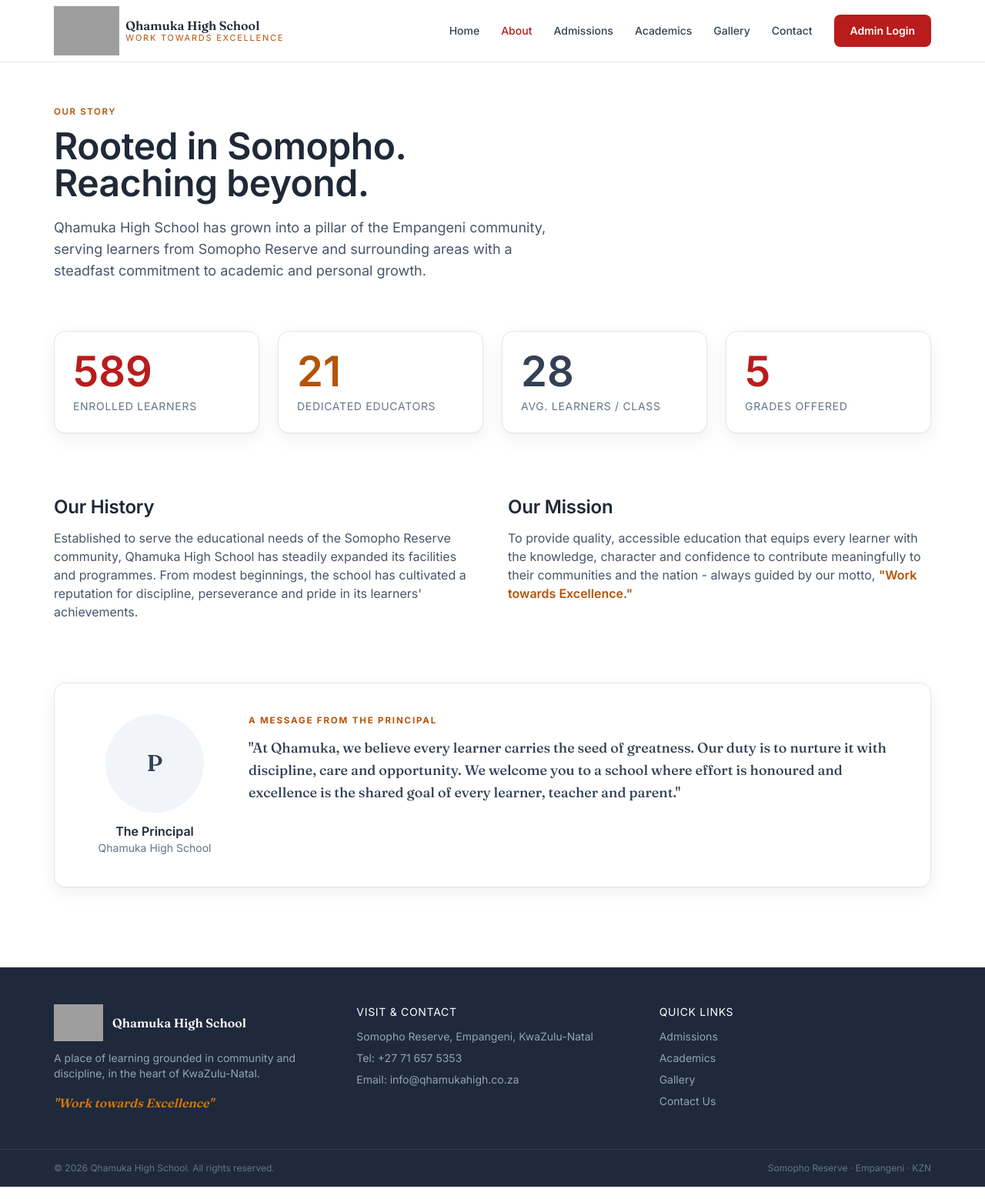
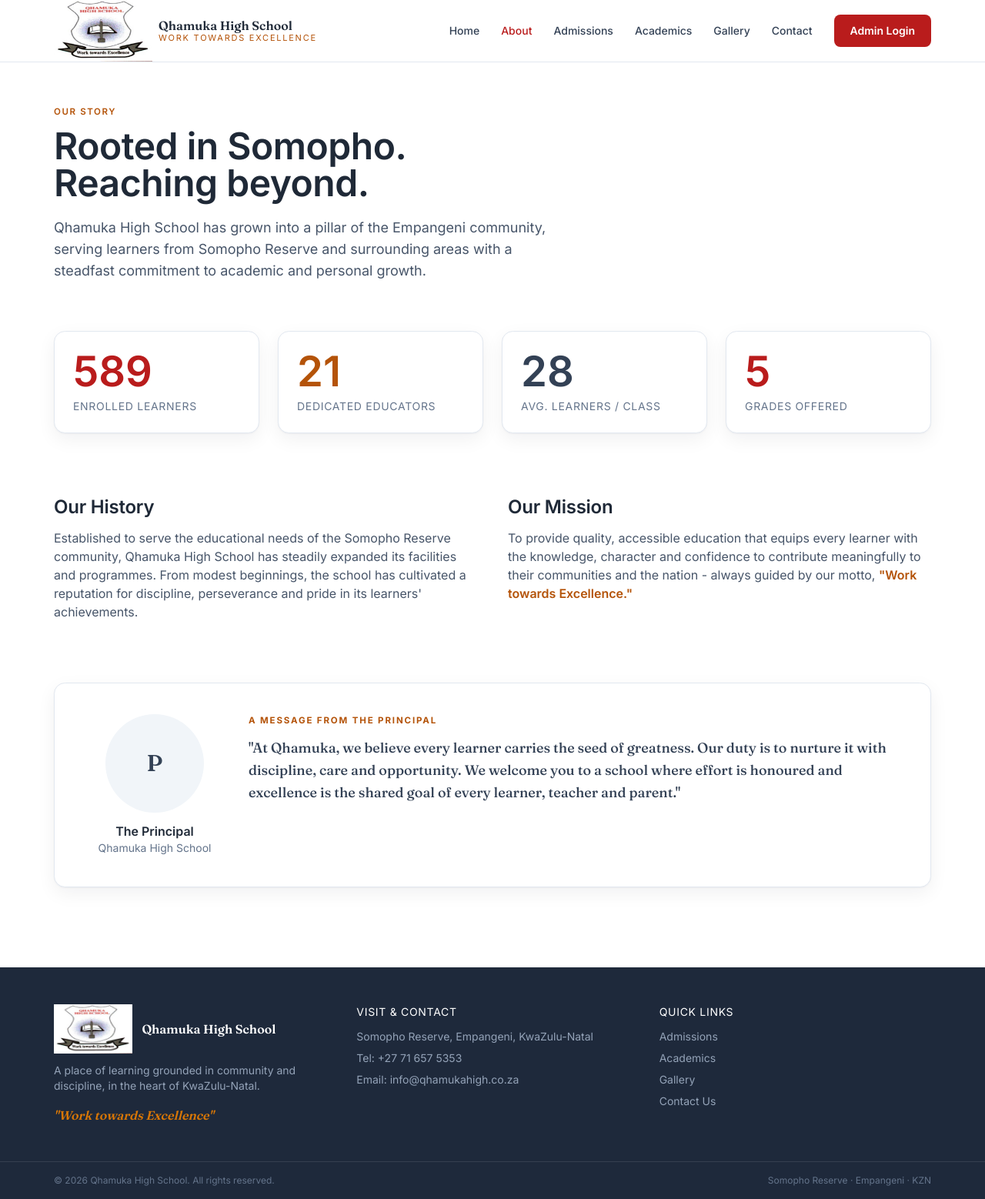
Before and after one commit to alwande-tech06/Qhamuka-High-School, a Flask app: page /about in a window 1280 px wide. Shown: the whole page at 77% size. Run offline with Flask 3, Linux system fonts and the light colour scheme; some libraries are stand-ins or nearby versions; grey boxes are pictures that could not be loaded.

Commit message:
increase logo size

```diff
--- a/app/templates/auth/login.html
+++ b/app/templates/auth/login.html
@@ -13,7 +13,7 @@
 
   <!-- Top-left logo linking home -->
   <a href="{{ url_for('main.home') }}" class="fixed top-4 left-5">
-    <img src="{{ url_for('static', filename='images/logo.png') }}" alt="Qhamuka High School" class="h-14 w-auto object-contain">
+    <img src="{{ url_for('static', filename='images/logo.jpg') }}" alt="Qhamuka High School" class="h-20 w-auto object-contain">
   </a>
 
   <div class="w-full max-w-md mx-auto pt-24">
--- a/app/templates/base.html
+++ b/app/templates/base.html
@@ -20,9 +20,9 @@
     <div class="container-x flex items-center justify-between h-20">
       <!-- Brand -->
       <a href="{{ url_for('main.home') }}" class="flex items-center gap-2">
-        <img src="{{ url_for('static', filename='images/logo.png') }}"
+        <img src="{{ url_for('static', filename='images/logo.jpg') }}"
              alt="Qhamuka High School"
-             class="h-16 w-auto object-contain"
+             class="h-20 w-auto object-contain"
              onerror="this.style.visibility='hidden'">
         <span class="leading-tight">
           <span class="brand-name block font-semibold text-[var(--charcoal)]" style="font-family:var(--font-display)">Qhamuka High School</span>
@@ -85,7 +85,7 @@
     <div class="container-x py-12 grid gap-10 md:grid-cols-3">
       <div>
         <div class="flex items-center gap-3 mb-3">
-          <img src="{{ url_for('static', filename='images/logo.png') }}" alt="Qhamuka High School" class="h-12 w-auto object-contain">
+          <img src="{{ url_for('static', filename='images/logo.jpg') }}" alt="Qhamuka High School" class="h-16 w-auto object-contain">
           <span class="text-white font-semibold" style="font-family:var(--font-display)">Qhamuka High School</span>
         </div>
         <p class="text-sm text-slate-400">A place of learning grounded in community and discipline, in the heart of KwaZulu-Natal.</p>
--- a/app/templates/shared/dashboard_layout.html
+++ b/app/templates/shared/dashboard_layout.html
@@ -17,7 +17,7 @@
     <aside data-rail
            class="admin-rail w-64 shrink-0 fixed lg:static inset-y-0 left-0 z-50 -translate-x-full lg:translate-x-0 transition-transform duration-200 p-4 flex flex-col">
       <div class="flex items-center gap-3 px-2 py-3 mb-4">
-        <img src="{{ url_for('static', filename='images/logo.png') }}" alt="Qhamuka High School" class="h-10 w-auto object-contain">
+        <img src="{{ url_for('static', filename='images/logo.jpg') }}" alt="Qhamuka High School" class="h-14 w-auto object-contain">
         <div class="leading-tight">
           <p class="text-white font-semibold text-sm">Qhamuka Admin</p>
           <p class="text-[11px] text-slate-400">Management Console</p>
```
